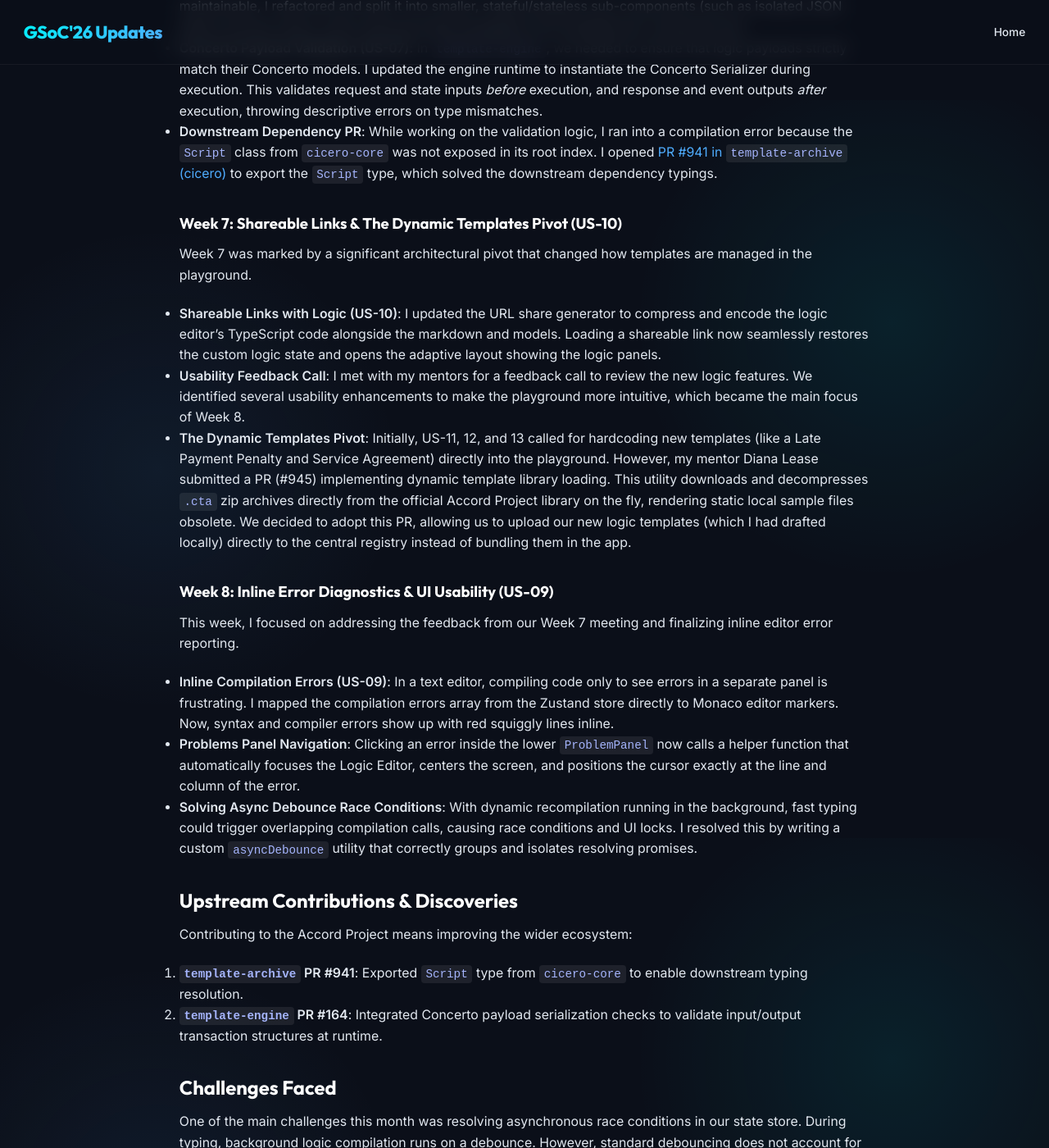
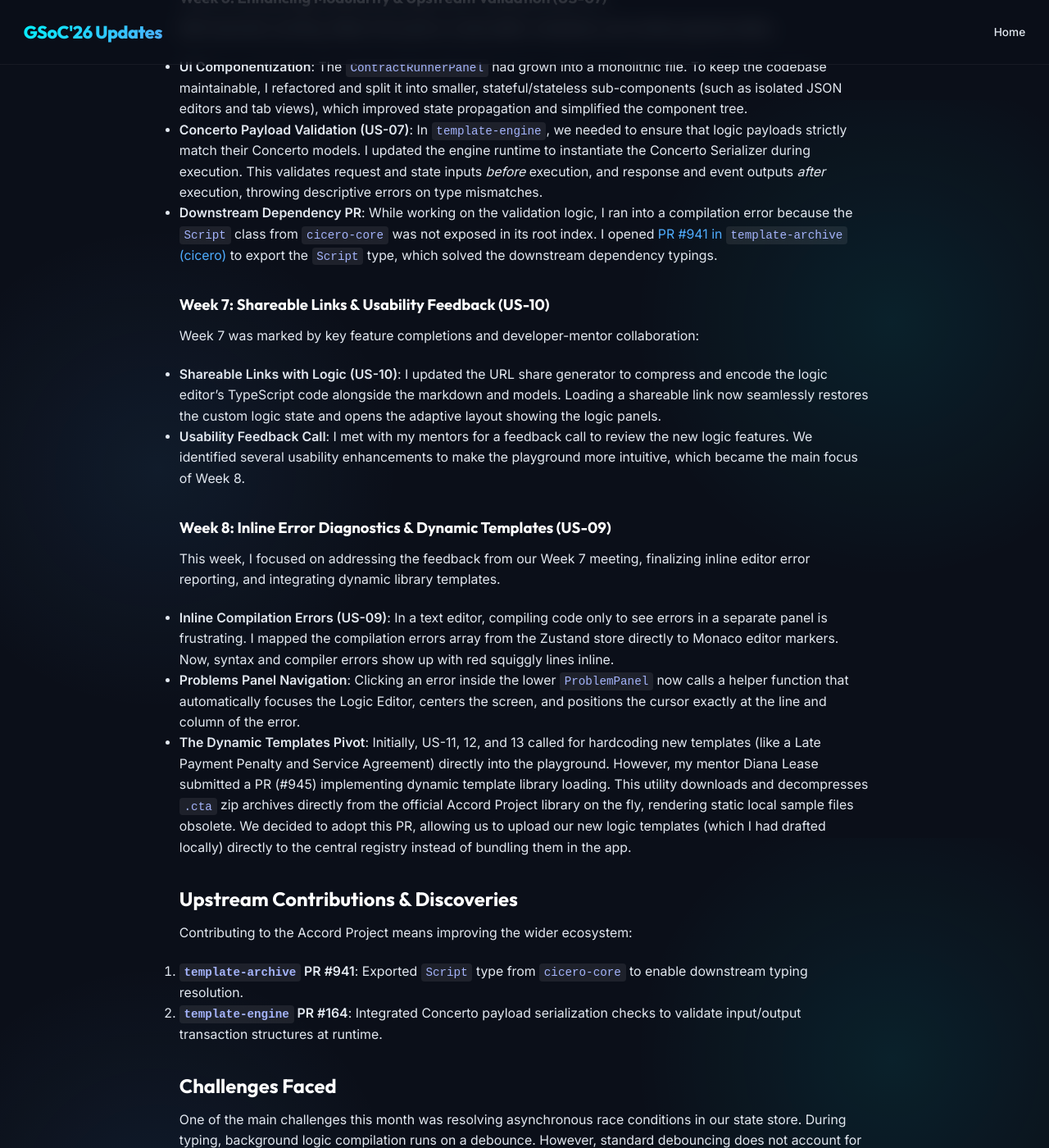
Before and after one commit to 23harshitkumar/23harshitkumar.github.io, a Jekyll site: the page built from _posts/2026-07-24-weeks-5-8.md, in a window 1280 px wide and 1400 px high, scrolled down 1678 px. Shown: the whole window at 82% size. Built offline with Jekyll 4.4.1, drawn with Linux system fonts in a browser that asks for light colours; some of the changed text lies outside the part shown.

Commit message:
move dynamic templates to week 8 and remove async debounce point from week 8

```diff
--- a/_posts/2026-07-24-weeks-5-8.md
+++ b/_posts/2026-07-24-weeks-5-8.md
@@ -37,21 +39,20 @@ With execution working, Week 6 focused on code health, modularity, and runtime p
 - **Concerto Payload Validation (US-07)**: In `template-engine`, we needed to ensure that logic payloads strictly match their Concerto models. I updated the engine runtime to instantiate the Concerto Serializer during execution. This validates request and state inputs _before_ execution, and response and event outputs _after_ execution, throwing descriptive errors on type mismatches.
 - **Downstream Dependency PR**: While working on the validation logic, I ran into a compilation error because the `Script` class from `cicero-core` was not exposed in its root index. I opened [PR #941 in `template-archive` (cicero)](https://github.com/accordproject/template-archive/pull/941) to export the `Script` type, which solved the downstream dependency typings.
 
-### Week 7: Shareable Links & The Dynamic Templates Pivot (US-10)
+### Week 7: Shareable Links & Usability Feedback (US-10)
 
-Week 7 was marked by a significant architectural pivot that changed how templates are managed in the playground.
+Week 7 was marked by key feature completions and developer-mentor collaboration:
 
 - **Shareable Links with Logic (US-10)**: I updated the URL share generator to compress and encode the logic editor's TypeScript code alongside the markdown and models. Loading a shareable link now seamlessly restores the custom logic state and opens the adaptive layout showing the logic panels.
 - **Usability Feedback Call**: I met with my mentors for a feedback call to review the new logic features. We identified several usability enhancements to make the playground more intuitive, which became the main focus of Week 8.
-- **The Dynamic Templates Pivot**: Initially, US-11, 12, and 13 called for hardcoding new templates (like a Late Payment Penalty and Service Agreement) directly into the playground. However, my mentor Diana Lease submitted a PR (#945) implementing dynamic template library loading. This utility downloads and decompresses `.cta` zip archives directly from the official Accord Project library on the fly, rendering static local sample files obsolete. We decided to adopt this PR, allowing us to upload our new logic templates (which I had drafted locally) directly to the central registry instead of bundling them in the app.
 
-### Week 8: Inline Error Diagnostics & UI Usability (US-09)
+### Week 8: Inline Error Diagnostics & Dynamic Templates (US-09)
 
-This week, I focused on addressing the feedback from our Week 7 meeting and finalizing inline editor error reporting.
+This week, I focused on addressing the feedback from our Week 7 meeting, finalizing inline editor error reporting, and integrating dynamic library templates.
 
 - **Inline Compilation Errors (US-09)**: In a text editor, compiling code only to see errors in a separate panel is frustrating. I mapped the compilation errors array from the Zustand store directly to Monaco editor markers. Now, syntax and compiler errors show up with red squiggly lines inline.
 - **Problems Panel Navigation**: Clicking an error inside the lower `ProblemPanel` now calls a helper function that automatically focuses the Logic Editor, centers the screen, and positions the cursor exactly at the line and column of the error.
-- **Solving Async Debounce Race Conditions**: With dynamic recompilation running in the background, fast typing could trigger overlapping compilation calls, causing race conditions and UI locks. I resolved this by writing a custom `asyncDebounce` utility that correctly groups and isolates resolving promises.
+- **The Dynamic Templates Pivot**: Initially, US-11, 12, and 13 called for hardcoding new templates (like a Late Payment Penalty and Service Agreement) directly into the playground. However, my mentor Diana Lease submitted a PR (#945) implementing dynamic template library loading. This utility downloads and decompresses `.cta` zip archives directly from the official Accord Project library on the fly, rendering static local sample files obsolete. We decided to adopt this PR, allowing us to upload our new logic templates (which I had drafted locally) directly to the central registry instead of bundling them in the app.
 
 ## Upstream Contributions & Discoveries
 
```
Also changed, not shown: other parts of _posts/2026-07-24-weeks-5-8.md (+9 -7 lines).
